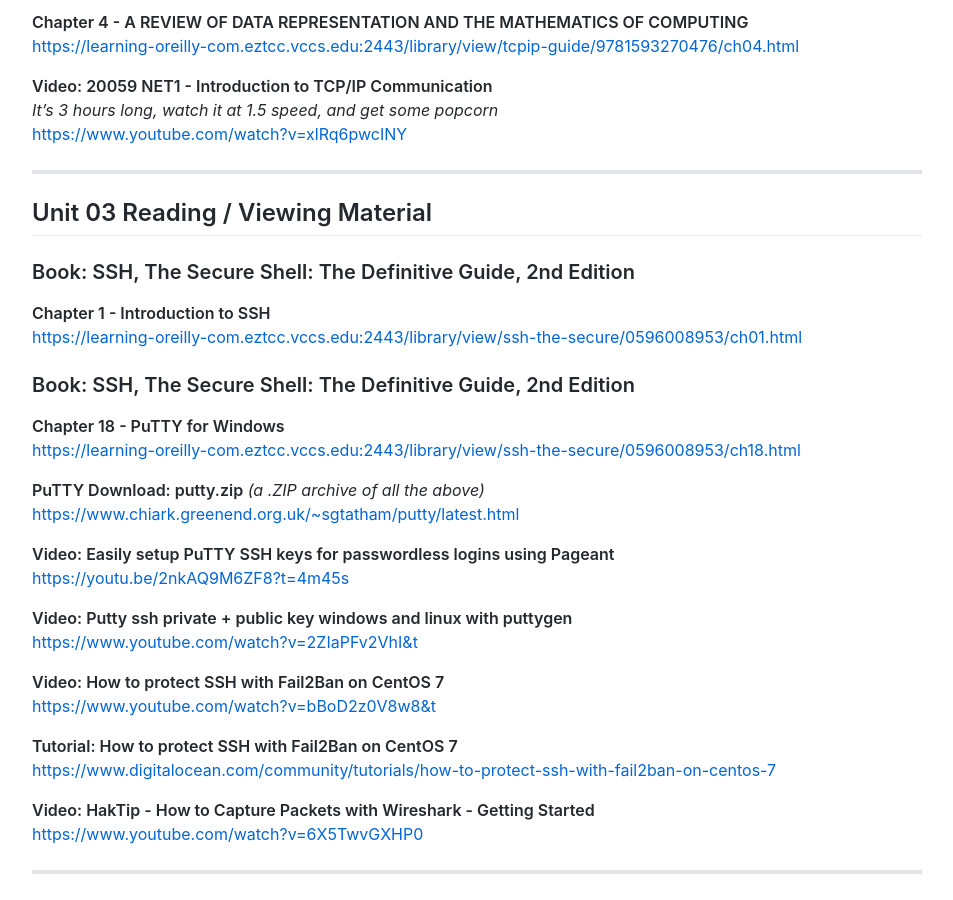
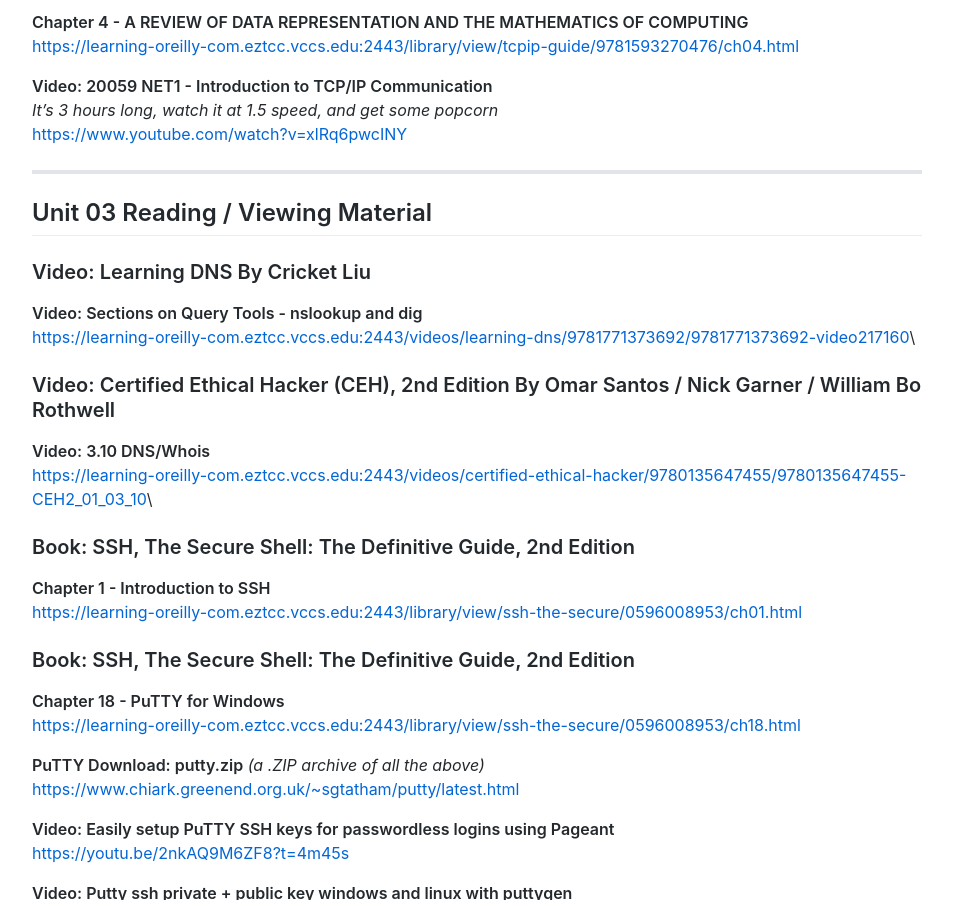
Before and after one commit to jkirchtcc/jkirchtcc.github.io, a Jekyll site: the page built from ITN263_readings.md, in a window 1280 px wide and 900 px high, scrolled down 752 px. Shown: the whole window, without its empty margins (163-1116 px from the left). Built offline with Jekyll 4.4.1, drawn with Linux system fonts in a browser that asks for light colours; our own code applies the rules of GitHub Pages for plain Markdown files.

Commit message:
Update ITN263_readings.md
Added dig and nslookup for DNS queries.

```diff
--- a/ITN263_readings.md
+++ b/ITN263_readings.md
@@ -23,6 +23,15 @@
 
 ---
 ## Unit 03 Reading / Viewing Material
+
+### Video: Learning DNS By Cricket Liu
+**Video: Sections on Query Tools - nslookup and dig**\
+[https://learning-oreilly-com.eztcc.vccs.edu:2443/videos/learning-dns/9781771373692/9781771373692-video217160](https://learning-oreilly-com.eztcc.vccs.edu:2443/videos/learning-dns/9781771373692/9781771373692-video217160)\
+
+### Video: Certified Ethical Hacker (CEH), 2nd Edition By Omar Santos / Nick Garner / William Bo Rothwell
+**Video: 3.10 DNS/Whois**\
+[https://learning-oreilly-com.eztcc.vccs.edu:2443/videos/certified-ethical-hacker/9780135647455/9780135647455-CEH2_01_03_10](https://learning-oreilly-com.eztcc.vccs.edu:2443/videos/certified-ethical-hacker/9780135647455/9780135647455-CEH2_01_03_10)\
+
 ### Book: SSH, The Secure Shell: The Definitive Guide, 2nd Edition
 **Chapter 1 - Introduction to SSH**\
 [https://learning-oreilly-com.eztcc.vccs.edu:2443/library/view/ssh-the-secure/0596008953/ch01.html](https://learning-oreilly-com.eztcc.vccs.edu:2443/library/view/ssh-the-secure/0596008953/ch01.html)
```
